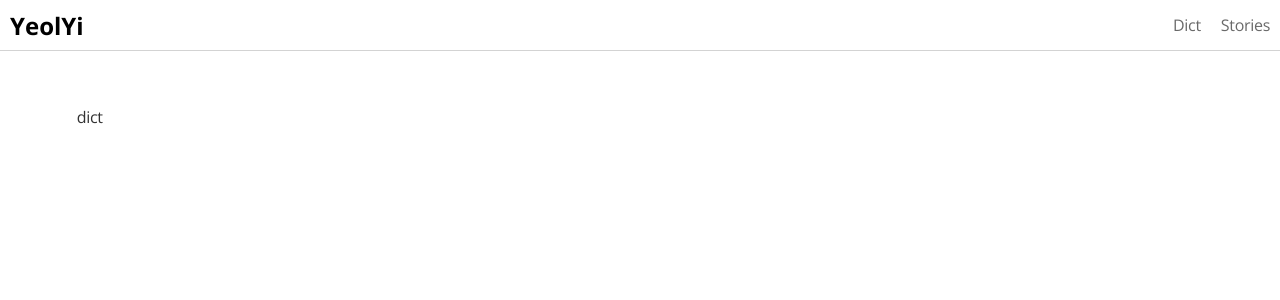
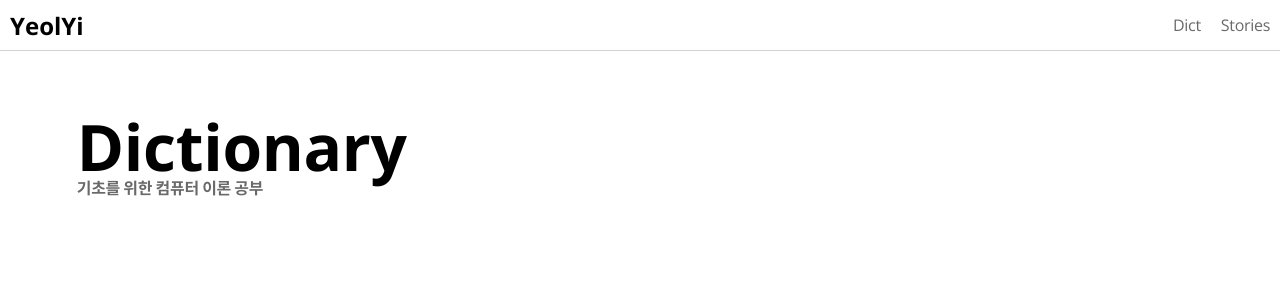
Before and after one commit to Yeolyi/blog, a React (Create React App) app: page /dict in a window 1280 px wide. Shown: the top 300 px of the page. Built offline with nearby package versions, Linux system fonts and the light colour scheme; no server answers.

Commit message:
Dict.js 추가

```diff
--- /dev/null
+++ b/public/md/dict/index.json
@@ -0,0 +1,6 @@
+[
+    {
+        "title": "컴퓨터과학",
+        "path": "cs"
+    }
+]
--- a/src/App.js
+++ b/src/App.js
@@ -5,6 +5,8 @@ import Header from './header/NavHeader';
 
 import Home from './home/Home';
 import Stories from './stories/Stories';
+import Dict from './dict/Dict';
+
 import TilContent from './stories/til/TilContent';
 
 import NotFound from './notFound/NotFound';
@@ -17,7 +19,7 @@ function App() {
       <Routes>
         <Route path="/" element={<Header />}>
           <Route path="/" element={<Home />} />
-          <Route path="/dict" element={<p>dict</p>} />
+          <Route path="/dict" element={<Dict/>} />
           <Route path="/stories/:type" element={<Stories/>}>
           </Route>
           <Route path="/stories/til/:tilDate" element={<TilContent/>}></Route>
--- /dev/null
+++ b/src/dict/Dict.css
@@ -0,0 +1,16 @@
+#nav-title {
+    display: block;
+    font-family: 'bold', sans-serif;
+    font-size: 4rem;
+    margin-top: 24px;
+    margin-bottom: 0px;
+    line-height: 3rem;
+    color: black;
+}
+
+#nav-description {
+    font-family: 'bold', sans-serif;
+    font-size: 1rem;
+    color: dimgray;
+    margin-bottom: 24px;
+}
--- /dev/null
+++ b/src/dict/Dict.js
@@ -0,0 +1,24 @@
+import "./Dict.css"
+
+export default function Dict() {
+    fetch("/md/dict/index.json")
+    .then(response => response.json())
+    .then(indices => {
+        indices.map(index => {
+            fetch("/md/dict/"+index.path)
+                .then(response => response.text())
+                .then(text => console.log(text))
+        })
+    })
+    return <>
+        <nav>
+            <p id="nav-title">Dictionary</p>
+            <p id="nav-description">기초를 위한 컴퓨터 이론 공부</p>
+        </nav>
+
+    </>
+}
+
+function Content() {
+
+}
```
